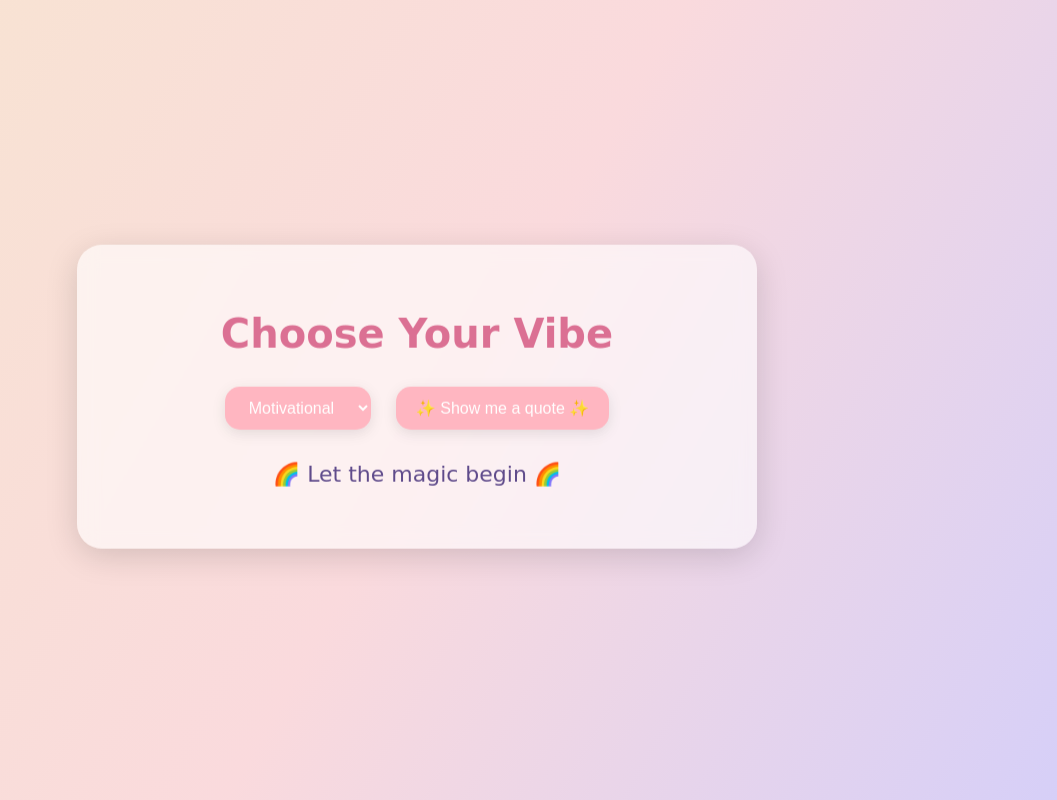
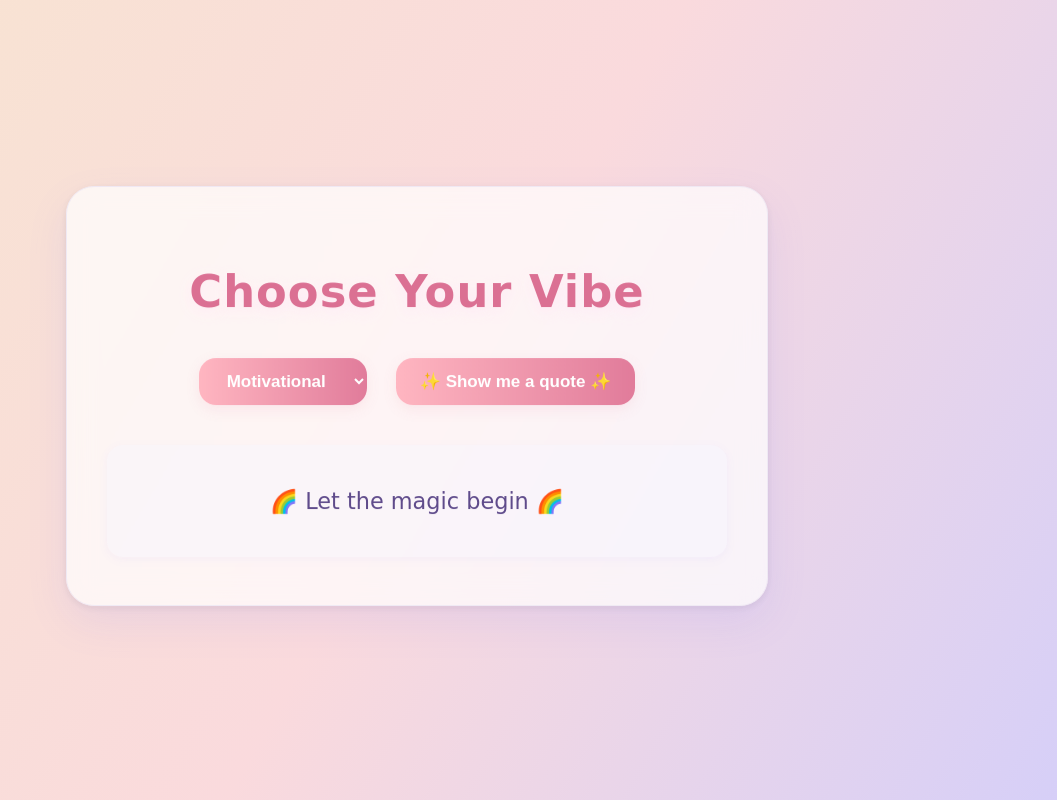
Before and after one commit to Dhruvi-tech/Quote_app, a Flask app: page / in a window 1280 px wide. Shown: the whole page, without its empty margins (223-1280 px from the left). Run offline with Flask 3, Linux system fonts and the light colour scheme.

Commit message:
Update style.css

```diff
--- a/static/style.css
+++ b/static/style.css
@@ -1,7 +1,7 @@
 body {
   margin: 0;
   padding: 0;
-  font-family: 'Comic Sans MS', cursive, sans-serif;
+  font-family: 'Poppins', 'Comic Sans MS', cursive, sans-serif;
   background: linear-gradient(120deg,
     #FFE4E1, #FFF0F5, #F0FFF0, #B0E0E6, #E0FFFF, #F5FFFA, #F0F8FF,
     #FFDAB9, #FAF0E6, #FDF5E6, #FFB6B9, #BC8F8F, #D8BFD8, #DA70D6,
@@ -18,6 +18,7 @@ body {
   justify-content: center;
   align-items: center;
   min-height: 100vh;
+  transition: background 0.5s;
 }
 
 @keyframes pastelShift {
@@ -27,48 +28,80 @@ body {
 }
 
 #app {
-  background-color: rgba(255, 255, 255, 0.6);
-  padding: 40px;
-  border-radius: 25px;
-  box-shadow: 0 8px 32px rgba(0, 0, 0, 0.15);
-  backdrop-filter: blur(10px);
-  width: 90%;
-  max-width: 600px;
+  background-color: rgba(255, 255, 255, 0.7);
+  padding: 48px 40px;
+  border-radius: 28px;
+  box-shadow: 0 16px 40px rgba(120, 120, 255, 0.12), 0 2px 8px rgba(0, 0, 0, 0.08);
+  backdrop-filter: blur(14px);
+  width: 92%;
+  max-width: 620px;
   text-align: center;
   animation: floaty 3s ease-in-out infinite;
+  border: 1.5px solid #efe9f4;
+  transition: box-shadow 0.4s, border-color 0.3s;
+}
+
+#app:hover {
+  box-shadow: 0 24px 80px rgba(120, 120, 255, 0.17), 0 4px 16px rgba(0, 0, 0, 0.10);
+  border-color: #dbb6e5;
 }
 
 @keyframes floaty {
-  0%, 100% { transform: translateY(0px); }
-  50% { transform: translateY(-10px); }
+  0%, 100% { transform: translateY(0px);}
+  50% { transform: translateY(-12px);}
 }
 
 h1 {
   color: #DB7093;
-  font-size: 2.5em;
-  margin-bottom: 20px;
+  font-size: 2.8em;
+  margin-bottom: 28px;
+  font-family: 'Comic Sans MS', cursive, sans-serif;
+  letter-spacing: 1px;
+  text-shadow: 0 4px 14px #ffe3f6a0;
 }
 
 select, button {
-  padding: 12px 20px;
-  font-size: 16px;
+  padding: 13px 24px;
+  font-size: 17px;
   border: none;
-  border-radius: 15px;
-  margin: 10px;
-  background-color: #FFB6C1;
+  border-radius: 17px;
+  margin: 12px;
+  background: linear-gradient(90deg, #FFB6C1, #DB7093 120%);
   color: white;
   cursor: pointer;
-  box-shadow: 0 4px 14px rgba(0, 0, 0, 0.1);
-  transition: transform 0.3s ease, background-color 0.3s ease;
+  font-weight: 600;
+  box-shadow: 0 4px 14px rgba(219, 112, 147, 0.12);
+  transition: transform 0.3s, background 0.3s, box-shadow 0.3s;
+  outline: none;
 }
 
-select:hover, button:hover {
-  background-color: #FF91A4;
-  transform: scale(1.05);
+select:hover, button:hover, select:focus, button:focus {
+  background: linear-gradient(90deg, #FF91A4 40%, #DB7093 100%);
+  transform: scale(1.07);
+  box-shadow: 0 8px 28px rgba(219, 112, 147, 0.19);
 }
 
 #quote-box {
-  font-size: 22px;
-  margin-top: 20px;
+  font-size: 1.4em;
+  margin-top: 28px;
   color: #5F4B8B;
+  background: rgba(245, 245, 255, 0.4);
+  border-radius: 16px;
+  padding: 20px 8px;
+  box-shadow: 0 2px 8px rgba(150, 140, 255, 0.08);
+  transition: background 0.3s;
 }
+
+#quote-box:hover {
+  background: rgba(255, 246, 253, 0.7);
+}
+
+::-webkit-scrollbar {
+  width: 10px;
+  background: #fdf6fa;
+  border-radius: 10px;
+}
+::-webkit-scrollbar-thumb {
+  background: #db7093a8;
+  border-radius: 10px;
+}
```
